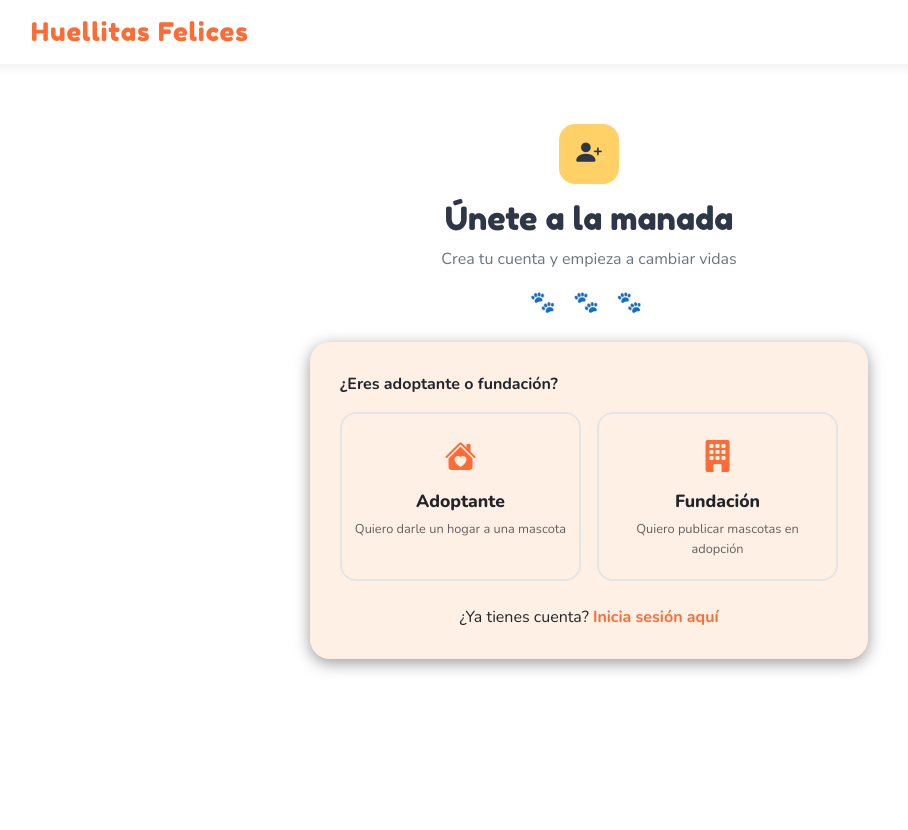
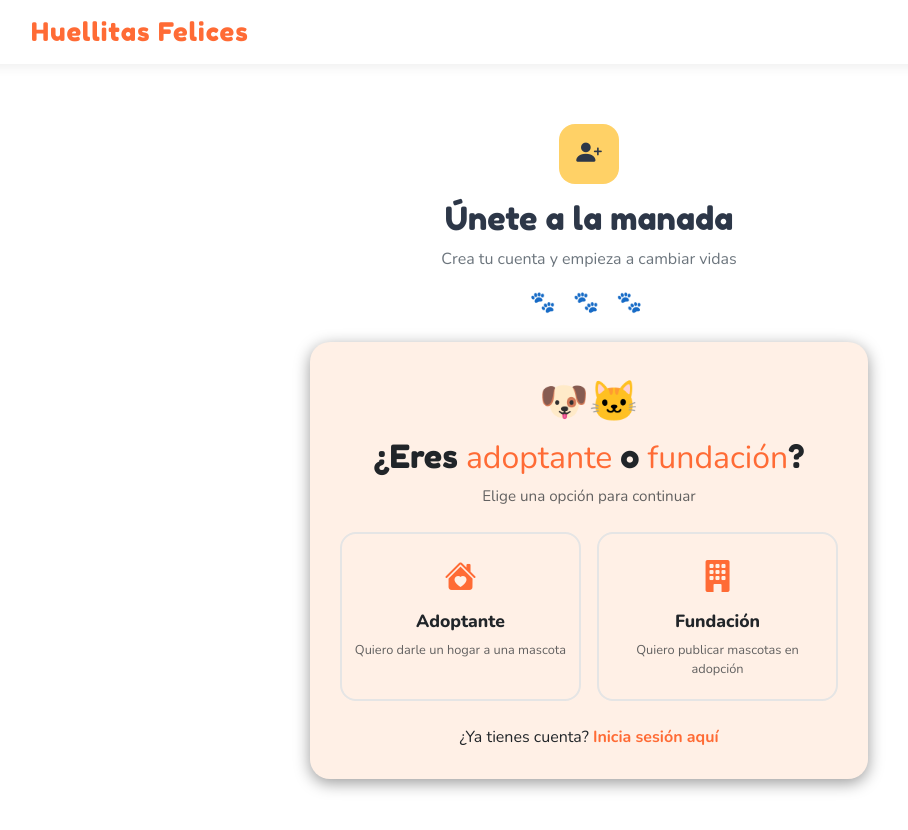
Before and after one commit to jerocossan/huellitasfelices, a website: page public/pages/formularioregistro.html in a window 1280 px wide. Shown: the whole page, without its empty margins (51-959 px from the left). Before the commit the page ends 800 px from the top, so only its background shows below. Drawn offline with nearby package versions, Linux system fonts and the light colour scheme.

Commit message:
feat: agregar estilos y estructura a formularios de registro para mejorar la experiencia del usuario

```diff
--- a/public/assets/css/estilo.css
+++ b/public/assets/css/estilo.css
@@ -398,3 +398,47 @@ main.page-content {
     transform: translateY(-3px);
     box-shadow: 0 6px 16px rgba(0, 0, 0, .08);
 }
+
+.titulo-tipo-emoji {
+    font-size: 2.5rem;
+    display: block;
+    margin-bottom: 6px;
+}
+
+.titulo-tipo-texto {
+    font-family: 'Fredoka One', cursive;
+    font-size: 2rem;
+    line-height: 1.2;
+    margin-bottom: 8px;
+}
+
+.titulo-tipo-texto .resalte {
+    color: var(--primary);
+    position: relative;
+    display: inline-block;
+}
+
+.titulo-tipo-texto .resalte::after {
+    content: "";
+    position: absolute;
+    left: 0;
+    bottom: 2px;
+    width: 100%;
+    height: 8px;
+    background: var(--primary);
+    opacity: .2;
+    border-radius: 6px;
+    z-index: -1;
+}
+
+.titulo-tipo-sub {
+    font-size: .95rem;
+    opacity: .7;
+    margin: 0;
+}
+
+@media (max-width: 576px) {
+    .titulo-tipo-texto {
+        font-size: 1.6rem;
+    }
+}
--- a/public/pages/formularioregistro.html
+++ b/public/pages/formularioregistro.html
@@ -40,7 +40,13 @@
 
                     <form id="formRegistro">
 
-                            <label class="form-label fw-bold mb-3">¿Eres adoptante o fundación?</label>
+                        <div class="titulo-tipo text-center mb-4">
+                            <span class="titulo-tipo-emoji">🐶🐱</span>
+                            <h3 class="titulo-tipo-texto">
+                                ¿Eres <span class="resalte">adoptante</span> o <span class="resalte">fundación</span>?
+                            </h3>
+                            <p class="titulo-tipo-sub">Elige una opción para continuar</p>
+                        </div>
 
                         <div class="row g-3 mb-4">
                             <div class="col-6">
```
Also changed, not shown: public/pages/registro_fundacion.html (+30 -15 lines). Lines whose indentation alone changed are shown as unchanged.
